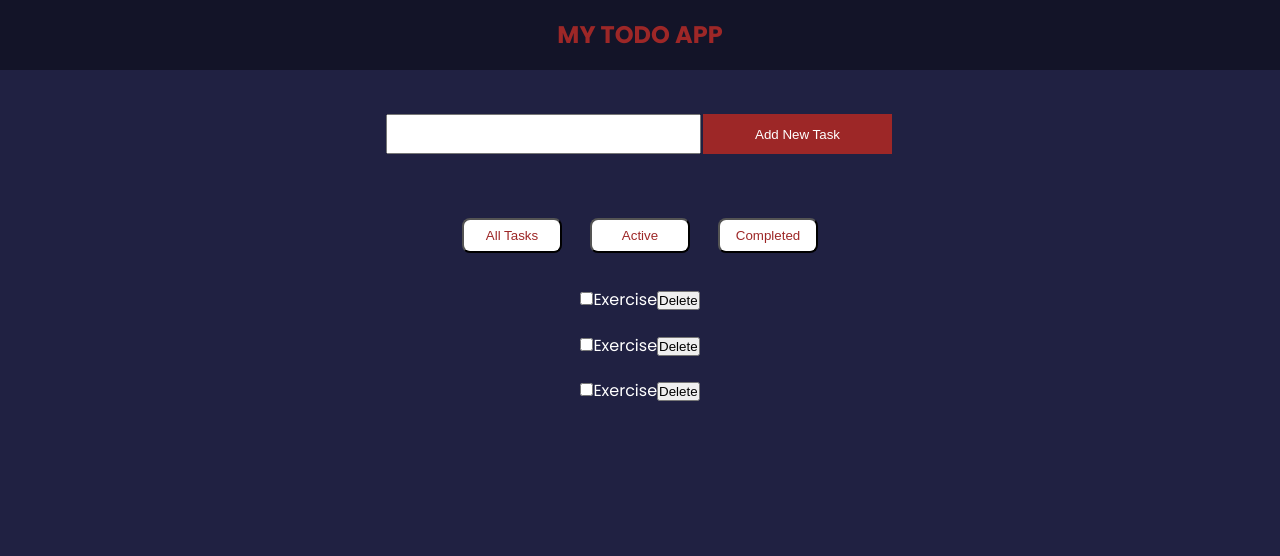
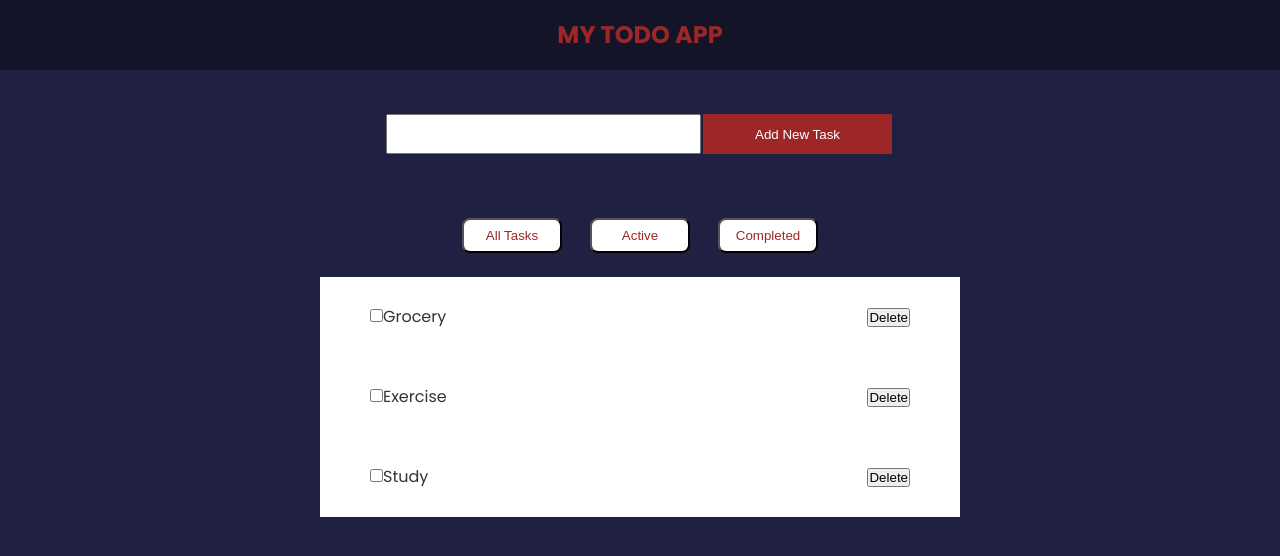
Before and after one commit to MisD77/Todo-App, a React (Create React App) app in the folder client/: page / in a window 1280 px wide. Shown: the top 556 px of the page. Built offline with nearby package versions, Linux system fonts and the light colour scheme.

Commit message:
Card customized

```diff
--- a/client/src/App.js
+++ b/client/src/App.js
@@ -3,6 +3,7 @@
 import AddTaskForm from "./components/AddTaskForm";
 import VarietyTask from "./components/VarietyTask";
 import TodoList from "./components/TodoList";
+import Card from "./components/shared/Card";
 import "./index.css";
 
 function App() {
--- a/client/src/components/TodoItem.jsx
+++ b/client/src/components/TodoItem.jsx
@@ -1,15 +1,18 @@
-import { useState } from 'react';
+import Card from './shared/Card';
 
-function TodoItem() {
-
-  const[text, setText] = useState('Exercise');
+function TodoItem({ item }) {
 
   return (
-    <div className="to-do-card">
+    <Card>
+      <div className="todo-check">
         <input type="checkbox" id="to-do-item" name="to-do-item"/>
-        <label htmlFor="to-do-item">{text}</label>
+        <label htmlFor="to-do-item">{item.text}</label>
+      </div>
+
+      <div className="delButton">
         <button> Delete </button>
-    </div>
+      </div>
+    </Card>
   )}
 
 export default TodoItem;
--- a/client/src/components/TodoList.jsx
+++ b/client/src/components/TodoList.jsx
@@ -6,11 +6,13 @@
     return <p>No Todo Item</p>
 }
 
-  return (<div className="todo-list">
+  return (
+  <div className="todo-list">
     {todo.map((item) => (
       <TodoItem key={item.id} item={item}/>
     ))}
-  </div>);
+  </div>
+  );
 }
 
 export default TodoList;
--- a/client/src/components/shared/Card.jsx
+++ b/client/src/components/shared/Card.jsx
@@ -1,7 +1,5 @@
-import React from 'react';
-
-function Card() {
-  return <div></div>;
+function Card({ children }) {
+  return <div className="card">{ children }</div>;
 }
 
 export default Card;
--- a/client/src/index.css
+++ b/client/src/index.css
@@ -32,6 +32,28 @@
   justify-content: space-between;
   align-items: center;
   margin-bottom: 30px;
+}
+
+.card {
+  background-color: #fff;
+  display: flex;
+  align-items: center;
+  height: 50px;
+  width: 50%;
+  justify-content: space-between;
+  color: #333;
+  padding: 40px 50px;
+  margin: auto;
+  position: relative;
+}
+
+.todo-checkbox-text {
+  margin: -10px;
+}
+
+.del-button {
+  margin: -10px;
+  height: 20px;
 }
 
 .add-to-list,
```
